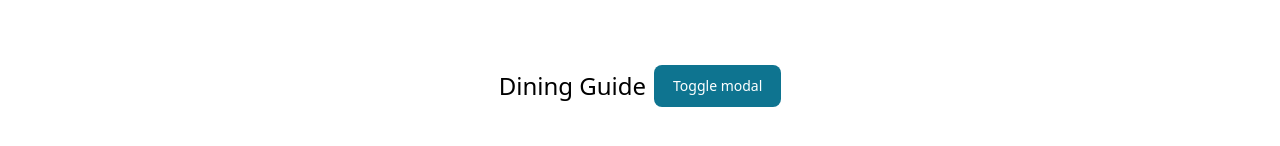
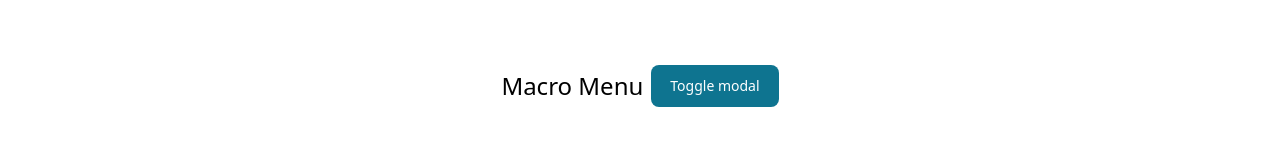
Before and after one commit to remembyr/UIDesignGroupProject, a React (Create React App) app in the folder columbia-dining-guide/: page /learn/macros in a window 1280 px wide. Shown: the part 376-522 px from the top of the page. Built offline with nearby package versions, Linux system fonts and the light colour scheme.

Commit message:
Add routes to App

```diff
--- a/columbia-dining-guide/src/App.tsx
+++ b/columbia-dining-guide/src/App.tsx
@@ -1,8 +1,21 @@
+import React from "react";
+import {
+  BrowserRouter as Router,
+  Routes,
+  Route,
+  Navigate,
+} from "react-router-dom";
+
 import Home from "./components/Home";
+import MacroMenu from "./components/MacroMenu";
 
 function App() {
   return (
-    <Home />
+                <Routes>
+                    <Route path="/" element={<Home />}/>
+                    <Route path="/learn/macros" element={<MacroMenu />}/>
+                    {/*Add other paths here */}
+                </Routes>
   );
 }
 
--- a/columbia-dining-guide/src/components/MacroMenu.tsx
+++ b/columbia-dining-guide/src/components/MacroMenu.tsx
@@ -1,3 +1,22 @@
 //slide 4, 9, 14
+import React from "react";
+import { MyModal } from "./Modal";
+import { SimpleNavbar } from "./SimpleNavbar";
+import { Card } from "flowbite-react";
 
-export {}
+
+//slide 2
+
+function MacroMenu() {
+  return (
+    <>
+      <SimpleNavbar />
+      <main className="flex min-h-screen items-center justify-center gap-2 dark:bg-gray-800">
+        <h1 className="text-2xl dark:text-white">Macro Menu</h1>
+        <MyModal />
+      </main>
+    </>
+  );
+}
+
+export default MacroMenu;
```
